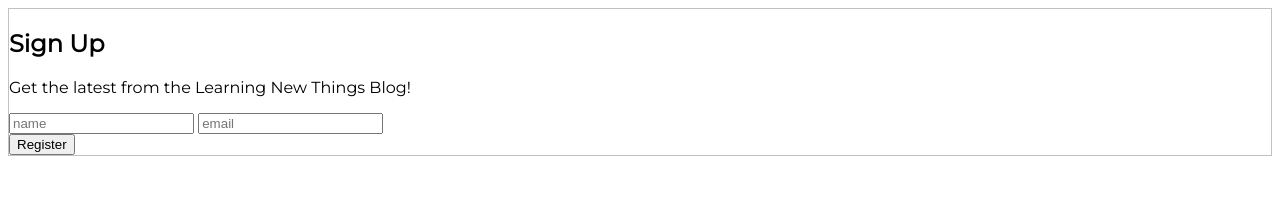
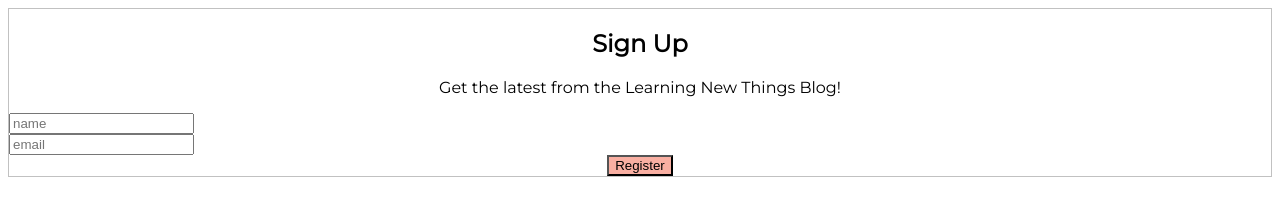
Before and after one commit to stacietaylorcima/generic_signup_page, a website: page index.html in a window 1280 px wide. Drawn offline with Linux system fonts and the light colour scheme.

Commit message:
block align input and make register button pink

```diff
--- a/index.html
+++ b/index.html
@@ -11,11 +11,12 @@
     <div class="signup">
     <h2>Sign Up</h2>
       <p>Get the latest from the Learning New Things Blog!</p>
-      <form name="signup-form">
-        <input class="signup-info" placeholder="name" />
-        <input class="signup-info" placeholder="email" />
+      <form>
+          <input placeholder="name" />
+          <input placeholder="email" />
       </form>
       <button class="register-button">Register</button>
+
     </div>
   </body>
 </html>
--- a/styles.css
+++ b/styles.css
@@ -4,4 +4,13 @@ body {
 
 .signup {
   border: 0.5px solid #c1c1c1;
+  text-align: center;
 }
+
+input {
+  display: block;
+}
+
+button {
+  background-color: #F9AFA2;
+}
```
